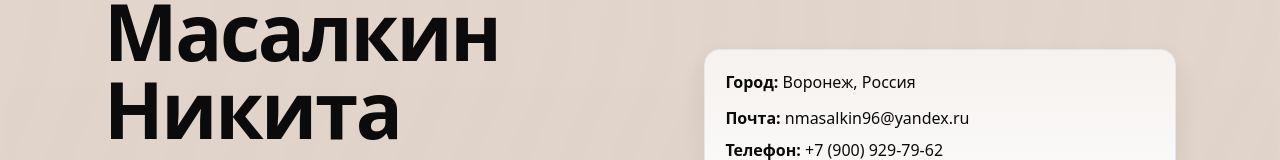
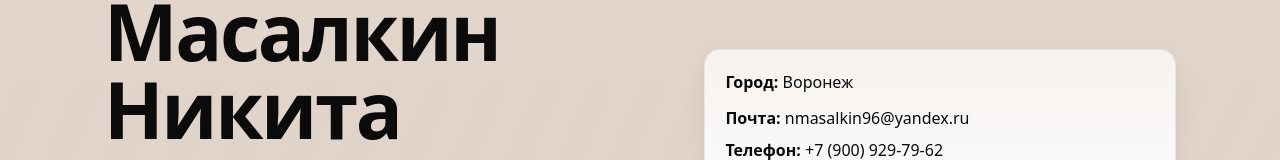
Before and after one commit to nmasalkin/nmasalkin, a React (Vite) app: page / in a window 1280 px wide. Shown: the part 269-429 px from the top of the page. Built offline with nearby package versions, Linux system fonts and the light colour scheme.

Commit message:
Update profile.ts

```diff
--- a/src/data/profile.ts
+++ b/src/data/profile.ts
@@ -1,7 +1,7 @@
 export const profile = {
   name: 'Масалкин Никита Сергеевич',
   title: 'Программист Java Junior',
-  location: 'Воронеж, Россия',
+  location: 'Воронеж',
   email: 'nmasalkin96@yandex.ru',
   phone: '+7 (900) 929-79-62',
   telegram: 'https://t.me/nmasalkin',
```
